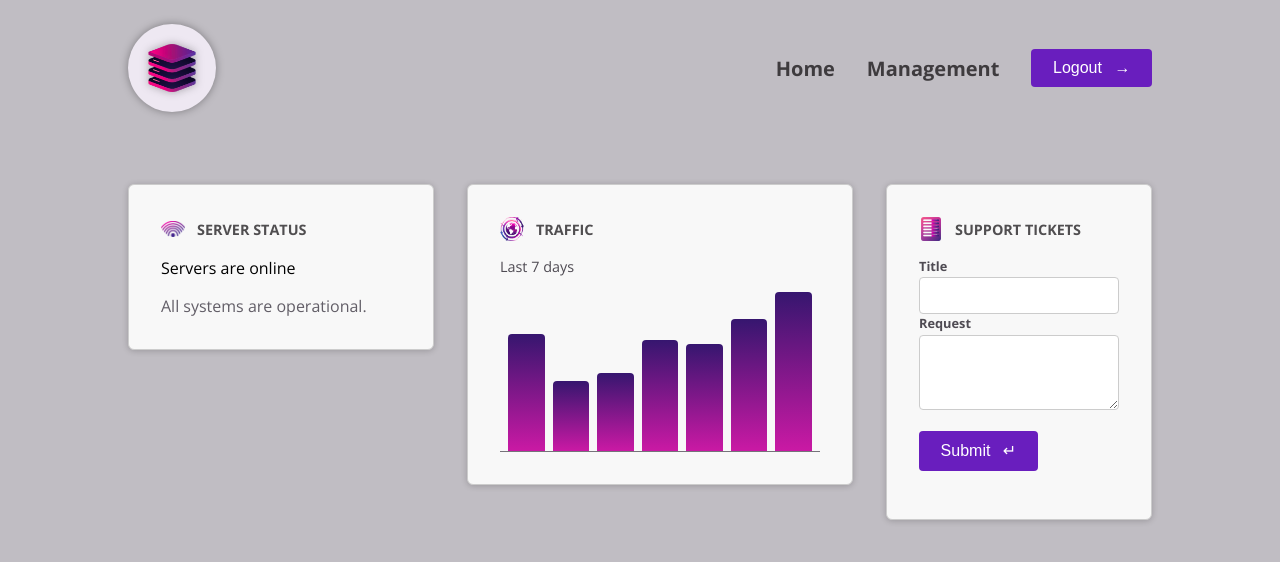
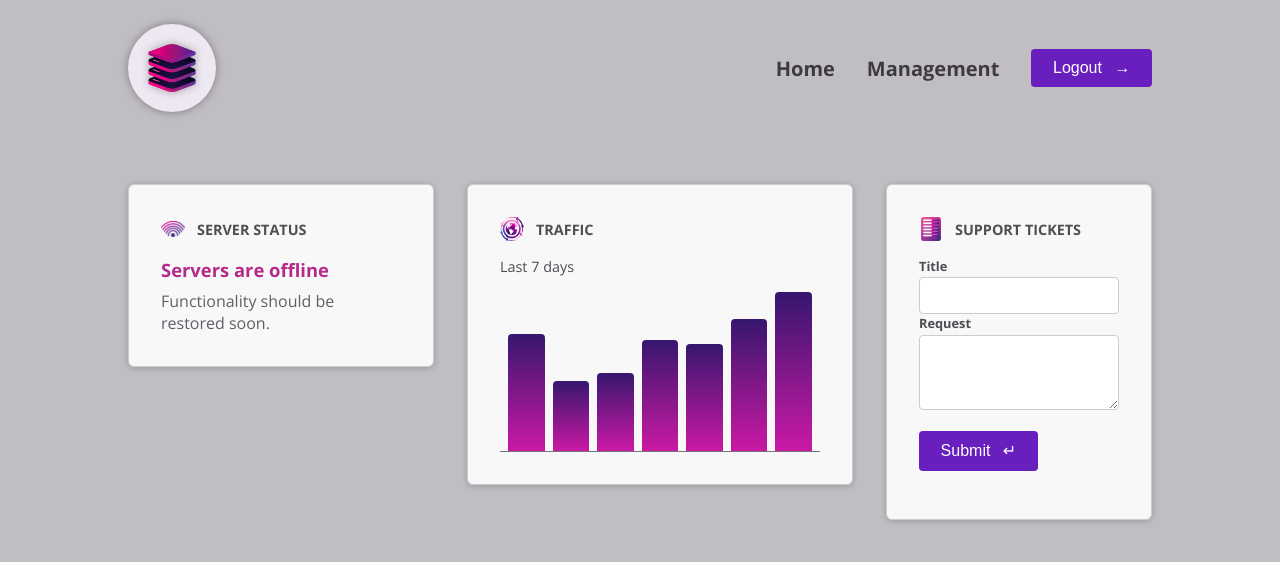
Before and after one commit to oizdar/components-deep-dive, an Angular app: page / in a window 1280 px wide. Shown: the top 562 px of the page. Built offline with nearby package versions, Linux system fonts and the light colour scheme.

Commit message:
class & style bindings eexcercise

```diff
--- a/src/app/dashboard/status/status.component.html
+++ b/src/app/dashboard/status/status.component.html
@@ -1,3 +1,17 @@
+<div
+  [class]="{
+    status: true,
+    'status-online': currentStatus === 'online',
+    'status-offline': currentStatus === 'offline',
+    'status-unknown': currentStatus !== 'online' && currentStatus !== 'offline'
+  }">
+  <!-- style bindings
+  [style.font-size]="'64px'"
+  [style]="{
+    'font-size': '64px',
+  }"
+  -->
+
   @if (currentStatus === 'online') {
     <p>Servers are online</p>
     <p>All systems are operational.</p>
@@ -8,3 +22,4 @@
     <p>Server status is unknown</p>
     <p>Fetching server status failed.</p>
   }
+</div>
--- a/src/app/dashboard/status/status.component.ts
+++ b/src/app/dashboard/status/status.component.ts
@@ -8,5 +8,18 @@ import { Component } from '@angular/core';
   styleUrl: './status.component.css',
 })
 export class StatusComponent {
-  currentStatus = 'online';
+  currentStatus:'online' | 'offline' | 'unknown' = 'online';
+
+  constructor() {
+    setInterval(() => {
+      const rnd = Math.random();
+      if (rnd < 0.5) {
+        this.currentStatus = 'online';
+      } else if (rnd < 0.8) {
+        this.currentStatus = 'offline';
+      } else {
+        this.currentStatus = 'unknown';
+      }
+    }, 5000); // Simulate a status update every 5 seconds
+  }
 }
```
Lines whose indentation alone changed are shown as unchanged.
